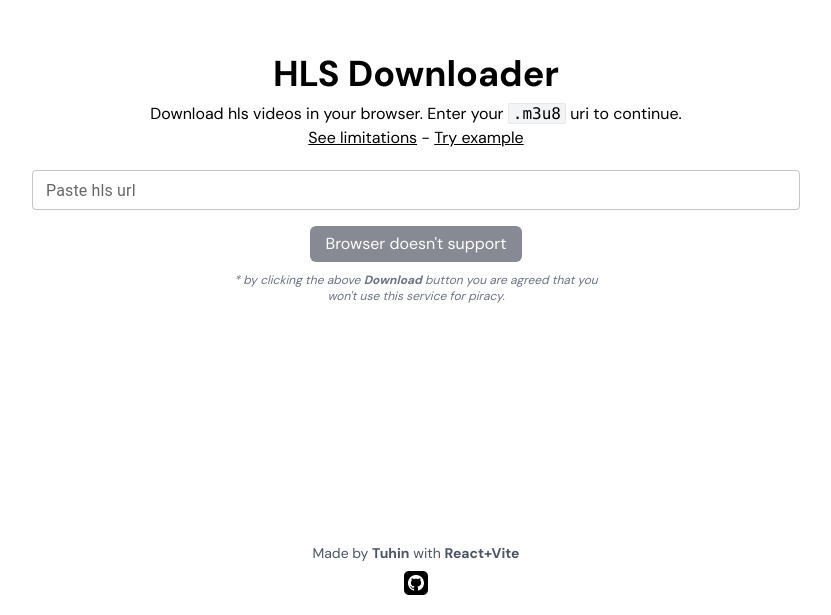
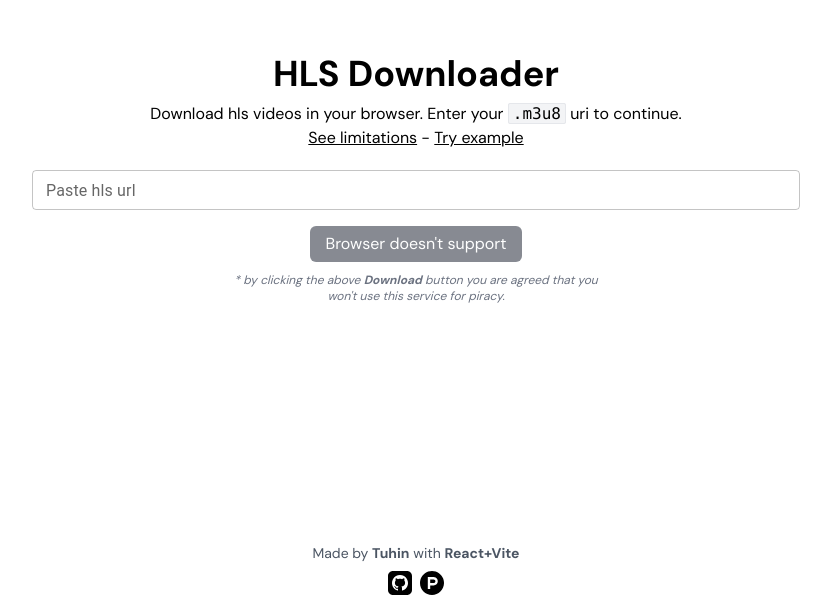
Before and after one commit to tuhinpal/hls-downloader, a React (Vite) app: page / in a window 1280 px wide. Shown: the part 185-800 px from the top of the page, without its empty margins (224-1055 px from the left). Built offline with nearby package versions, Linux system fonts and the light colour scheme.

Commit message:
Added producthunt logo

```diff
--- a/src/components/layout.jsx
+++ b/src/components/layout.jsx
@@ -31,13 +31,13 @@ export default function Layout({ children }) {
             React+Vite
           </a>
         </p>
+        <div className="flex items-center gap-2 mt-2">
           <a
             href="https://github.com/tuhinpal/hls-downloader/"
             target="_blank"
             rel="noopener"
           >
             <svg
-            className="mt-2"
               xmlns="http://www.w3.org/2000/svg"
               width={24}
               height={24}
@@ -46,6 +46,29 @@ export default function Layout({ children }) {
               <path d="M19 0h-14c-2.761 0-5 2.239-5 5v14c0 2.761 2.239 5 5 5h14c2.762 0 5-2.239 5-5v-14c0-2.761-2.238-5-5-5zm-4.466 19.59c-.405.078-.534-.171-.534-.384v-2.195c0-.747-.262-1.233-.55-1.481 1.782-.198 3.654-.875 3.654-3.947 0-.874-.312-1.588-.823-2.147.082-.202.356-1.016-.079-2.117 0 0-.671-.215-2.198.82-.64-.18-1.324-.267-2.004-.271-.68.003-1.364.091-2.003.269-1.528-1.035-2.2-.82-2.2-.82-.434 1.102-.16 1.915-.077 2.118-.512.56-.824 1.273-.824 2.147 0 3.064 1.867 3.751 3.645 3.954-.229.2-.436.552-.508 1.07-.457.204-1.614.557-2.328-.666 0 0-.423-.768-1.227-.825 0 0-.78-.01-.055.487 0 0 .525.246.889 1.17 0 0 .463 1.428 2.688.944v1.489c0 .211-.129.459-.528.385-3.18-1.057-5.472-4.056-5.472-7.59 0-4.419 3.582-8 8-8s8 3.581 8 8c0 3.533-2.289 6.531-5.466 7.59z" />
             </svg>
           </a>
+
+          <a
+            href="https://www.producthunt.com/posts/hls-downloader-1?utm_source=badge-featured&utm_medium=badge&utm_souce=badge-hls-downloader-1"
+            target="_blank"
+            rel="noopener"
+          >
+            <svg
+              xmlns="http://www.w3.org/2000/svg"
+              viewBox="0 0 26.245 26.256"
+              width={24}
+              height={24}
+            >
+              <path
+                d="M26.254 13.128c0 7.253-5.875 13.128-13.128 13.128S-.003 20.382-.003 13.128 5.872 0 13.125 0s13.128 5.875 13.128 13.128"
+                fill="#000"
+              />
+              <path
+                d="M14.876 13.128h-3.72V9.2h3.72c1.083 0 1.97.886 1.97 1.97s-.886 1.97-1.97 1.97m0-6.564H8.53v13.128h2.626v-3.938h3.72c2.538 0 4.595-2.057 4.595-4.595s-2.057-4.595-4.595-4.595"
+                fill="#fff"
+              />
+            </svg>
+          </a>
+        </div>
       </footer>
     </>
   );
```
Lines whose indentation alone changed are shown as unchanged.
